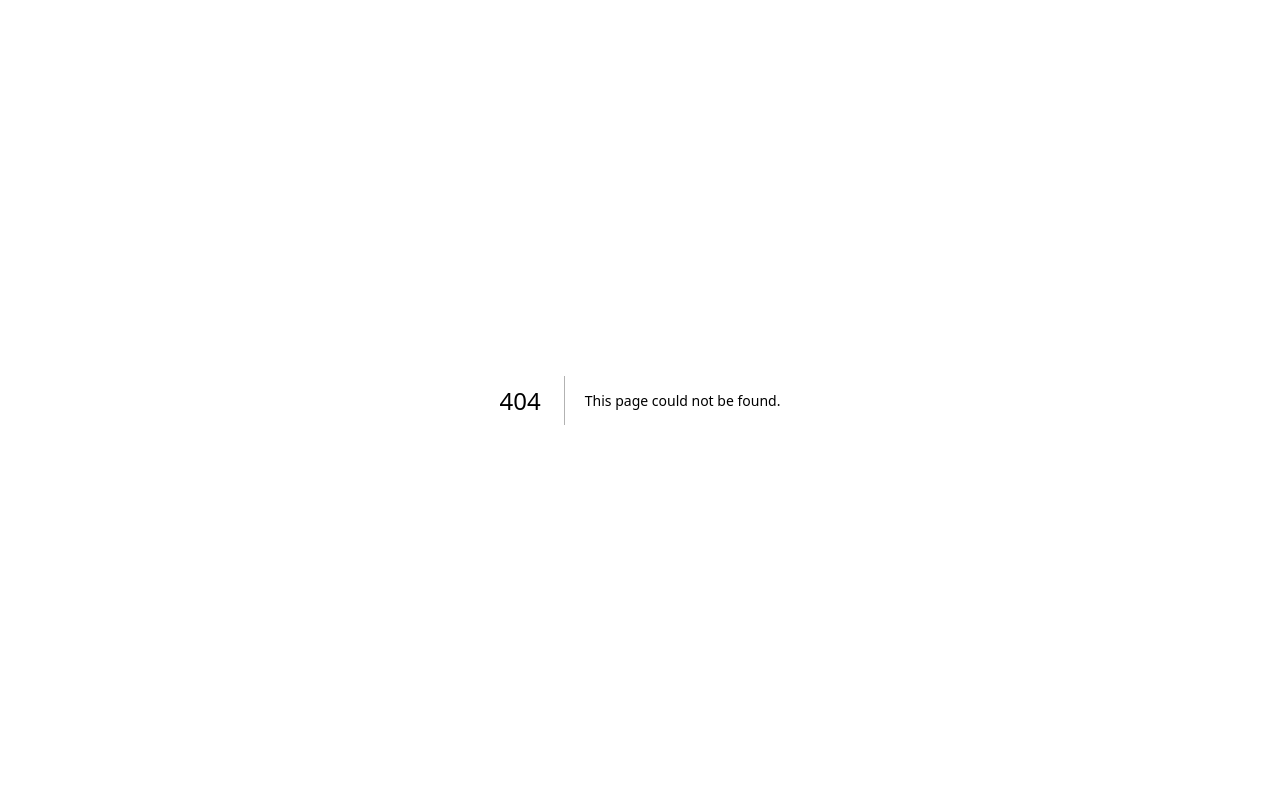
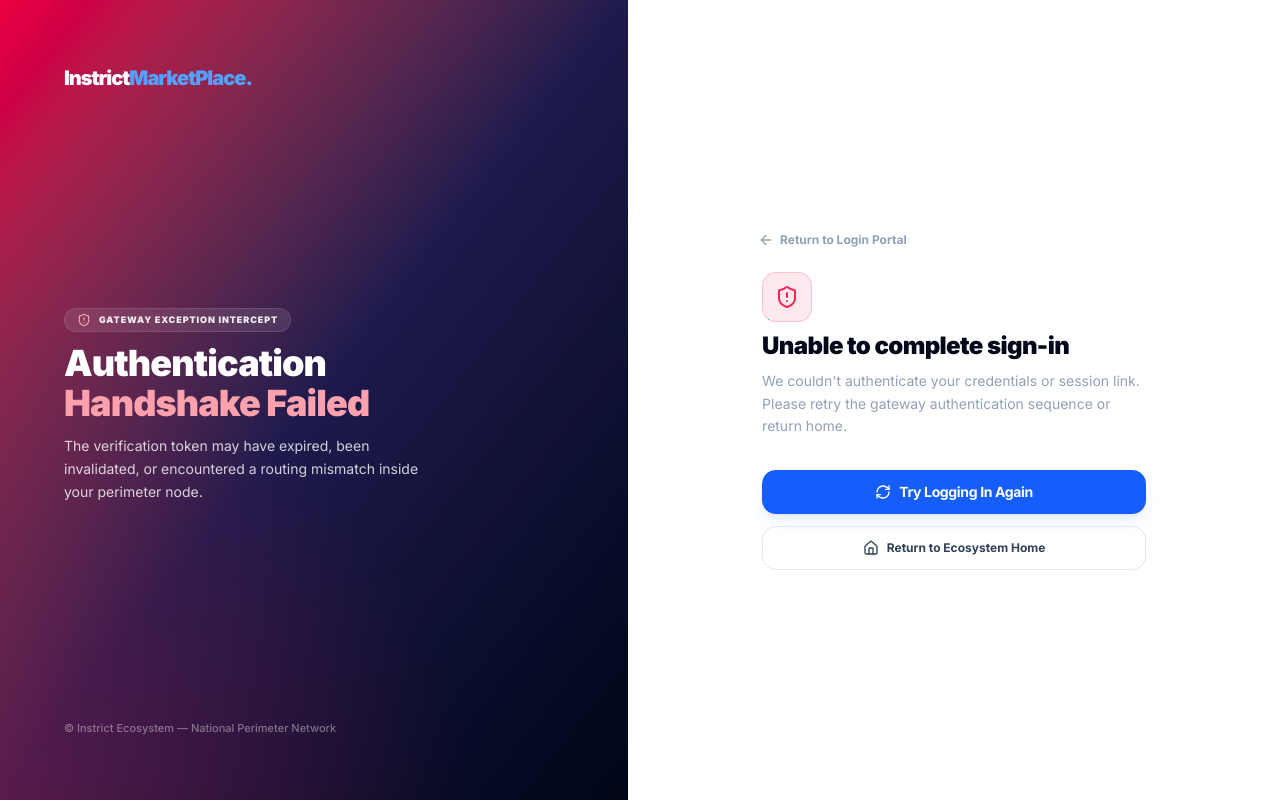
Before and after one commit to ola156/instrict_marketplace_main, a Next.js app in the folder instrict/: page /auth/auth-error in a window 1280 px wide. Before the commit this address had no page. Built offline with nearby package versions, Linux system fonts and the light colour scheme.

Commit message:
added  auth error page

```diff
--- /dev/null
+++ b/instrict/src/app/auth/auth-error/page.jsx
@@ -0,0 +1,111 @@
+'use client';
+
+import React from 'react';
+import { useSearchParams, useRouter } from 'next/navigation';
+import { ShieldAlert, ArrowLeft, RefreshCw, Home } from 'lucide-react';
+
+export default function AuthErrorPage() {
+  const router = useRouter();
+  const searchParams = useSearchParams();
+  const role = searchParams.get('role') || searchParams.get('type') || 'user';
+
+  // Determine where to send them back based on their portal role
+  const getLoginPath = () => {
+    switch (role) {
+      case 'vendor': return '/vendor/auth';
+      case 'rider': return '/rider/auth';
+      case 'user':
+      default:
+        return '/auth'; // Adjust to your specific student auth route if different
+    }
+  };
+
+  const handleReturn = () => {
+    router.push(getLoginPath());
+  };
+
+  const handleHome = () => {
+    router.push('/');
+  };
+
+  return (
+    <main className="h-screen w-full flex flex-col md:flex-row overflow-hidden bg-white dark:bg-slate-950 text-slate-950 dark:text-white transition-colors duration-500 antialiased">
+
+      {/* BRANDING GRAPHIC COLUMN (DESKTOP) */}
+      <section className="hidden md:flex flex-[0.9] p-16 flex-col justify-between text-white bg-gradient-to-br from-rose-600 via-indigo-950 to-slate-950 transition-all duration-500 relative">
+        <div className="absolute inset-0 bg-[radial-gradient(circle_at_bottom_left,rgba(225,29,72,0.3),transparent_45%)]" />
+
+        <div className="relative z-10 text-xl font-black tracking-tighter">
+          Instrict<span className="text-blue-400">MarketPlace.</span>
+        </div>
+
+        <div className="relative z-10 space-y-3 max-w-sm">
+          <div className="inline-flex items-center gap-2 px-3 py-1 rounded-full bg-white/10 backdrop-blur-md border border-white/10">
+            <ShieldAlert className="w-3.5 h-3.5 text-rose-300" />
+            <span className="text-[9px] font-black tracking-widest uppercase text-white/90">
+              GATEWAY EXCEPTION INTERCEPT
+            </span>
+          </div>
+          <h1 className="text-3xl lg:text-4xl font-black leading-[1.1] tracking-tight text-white">
+            Authentication <br />
+            <span className="text-rose-300">Handshake Failed</span>
+          </h1>
+          <p className="text-white/80 text-xs sm:text-sm leading-relaxed font-normal">
+            The verification token may have expired, been invalidated, or encountered a routing mismatch inside your perimeter node.
+          </p>
+        </div>
+
+        <div className="relative z-10 text-[11px] text-white/40 font-medium">
+          &copy; Instrict Ecosystem — National Perimeter Network
+        </div>
+      </section>
+
+      {/* ERROR ACTION SHEET */}
+      <section className="flex-1 flex justify-center items-center p-6 sm:p-8 md:p-12 bg-white dark:bg-slate-950 transition-colors duration-500 overflow-y-auto">
+        <div className="w-full max-w-sm space-y-6">
+
+          {/* BACK BUTTON */}
+          <button
+            onClick={handleReturn}
+            type="button"
+            className="inline-flex items-center gap-1.5 text-xs font-bold text-slate-400 hover:text-slate-900 dark:hover:text-white transition-colors -ml-1"
+          >
+            <ArrowLeft className="w-4 h-4" />
+            Return to Login Portal
+          </button>
+
+          <div className="space-y-2">
+            <div className="p-3 w-fit rounded-xl bg-rose-500/10 text-rose-500 border border-rose-500/20">
+              <ShieldAlert className="w-6 h-6" />
+            </div>
+            <h2 className="text-2xl font-black tracking-tight">
+              Unable to complete sign-in
+            </h2>
+            <p className="text-xs sm:text-sm text-slate-400 leading-relaxed">
+              We couldn't authenticate your credentials or session link. Please retry the gateway authentication sequence or return home.
+            </p>
+          </div>
+
+          <div className="space-y-3 pt-2">
+            <button
+              onClick={handleReturn}
+              className="w-full h-11 rounded-xl bg-blue-600 hover:bg-blue-700 text-white font-bold text-xs sm:text-sm tracking-tight transition-all flex items-center justify-center gap-2 shadow-lg shadow-blue-600/10 active:scale-[0.98]"
+            >
+              <RefreshCw className="w-4 h-4" />
+              <span>Try Logging In Again</span>
+            </button>
+
+            <button
+              onClick={handleHome}
+              className="w-full h-11 rounded-xl border border-slate-200 dark:border-slate-800 hover:bg-slate-50 dark:hover:bg-slate-900 font-bold text-xs text-slate-700 dark:text-slate-300 transition-all flex items-center justify-center gap-2"
+            >
+              <Home className="w-4 h-4" />
+              <span>Return to Ecosystem Home</span>
+            </button>
+          </div>
+
+        </div>
+      </section>
+    </main>
+  );
+}
```
